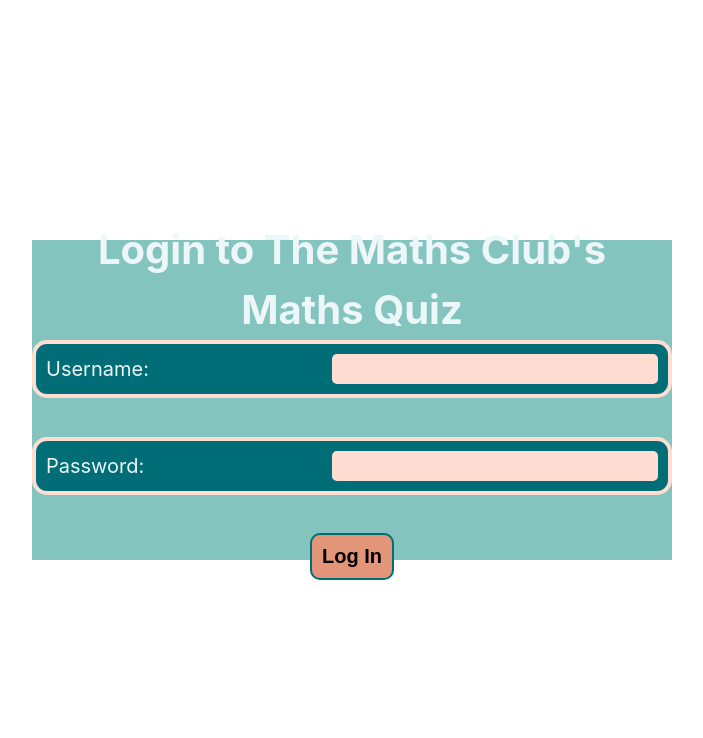
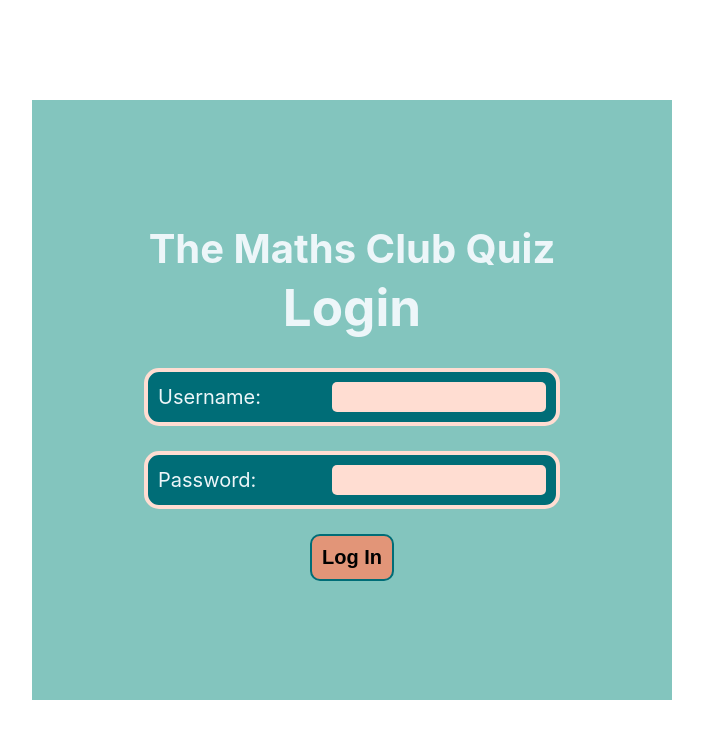
Before and after one commit to mtk3276/maths-quiz-frontend, a React (Vite) app: page / in a window 1280 px wide. Shown: the top 738 px of the page, without its empty margins (288-991 px from the left). Built offline with nearby package versions, Linux system fonts and the light colour scheme.

Commit message:
chore: update route styles and headings for consistency

```diff
--- a/src/routes/LoginPage.css
+++ b/src/routes/LoginPage.css
@@ -1,11 +1,19 @@
 .form-container {
-    width: 50svw;
-    height: 40vh;
+    width: 50vw;
+    height: 75vh;
     background-color: #83C5BE;
     color: #EDF6F9;
     display: flex;
+    flex-direction: column;
     justify-content: center;
     align-items: center;
+    box-sizing: border-box;
+    padding: 0;
+    margin: 0;
+}
+
+form {
+    margin-top: 5%;
 }
 
 .input-container {
--- a/src/routes/LoginPage.jsx
+++ b/src/routes/LoginPage.jsx
@@ -16,8 +16,10 @@ export default function LoginPage() {
     return (
         <>
             <div className="form-container">
+            <h2>The Maths Club Quiz </h2>
+            <h1>Login</h1>
                 <form onSubmit={handleLogin}>
-                    <h2>Login to The Maths Club's Maths Quiz</h2>
+                    <div className="login-container">
                         <div className="input-container username">
                             <label htmlFor="username" className="form-label">Username: </label>
                             <input
@@ -35,6 +37,7 @@ export default function LoginPage() {
                                 onChange={e => {setUsername(e.target.value)}} />
                         </div>
                         <button type="submit" className="login-submit-btn">Log In</button>
+                    </div>
                 </form>
             </div>
         </>
--- a/src/routes/QuizPage.css
+++ b/src/routes/QuizPage.css
@@ -1,6 +1,6 @@
 .quiz {
     width: 50svw;
-    height: 40vh;
+    height: 75vh;
     background-color: #83C5BE;
     color: #EDF6F9;
     display: flex;
@@ -25,7 +25,7 @@ h2 {
 
 .quiz-question {
     width: 60%;
-    margin: 0 auto;
+    margin: 5% auto;
     padding: 0 5%;
     box-sizing: border-box;
     display: flex;
--- a/src/routes/QuizPage.jsx
+++ b/src/routes/QuizPage.jsx
@@ -61,8 +61,7 @@ export default function QuizPage() {
 
     return (
         <div className="quiz">
-            <h1>The Maths Club</h1>
-            <h2>Quiz</h2>
+            <h1>The Maths Club Quiz</h1>
             {
                 currentQuestion ? (
                     <div className="quiz-question">
```
Also changed, not shown: src/routes/LeaderboardPage.jsx (line endings or trailing spaces). Lines whose indentation alone changed are shown as unchanged.
